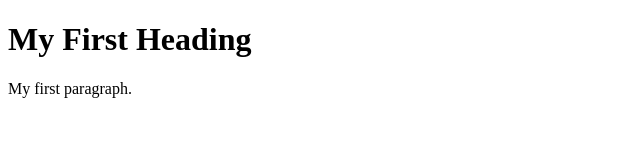
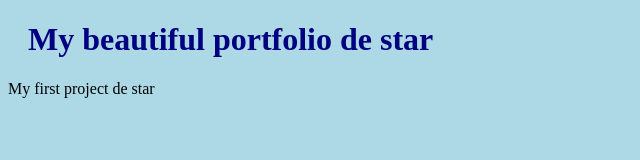
Before and after one commit to EliseMaleuvre/mysite.github.io, a plain HTML site: page index.html in a window 1280 px wide. Shown: the whole page, without its empty margins (0-640 px from the left). Drawn offline with Linux system fonts and the light colour scheme.

Commit message:
NEW: index html basics and CSS sheet  test github pages

```diff
--- a/index.html
+++ b/index.html
@@ -1,10 +1,13 @@
 <!DOCTYPE html>
 <html>
+<head>
+<link rel="stylesheet" href="style.css">
+</head>
 <body>
 
-<h1>My First Heading</h1>
+<h1>My beautiful portfolio de star</h1>
 
-<p>My first paragraph.</p>
+<p>My first project de star</p>
 
 </body>
 </html>
--- /dev/null
+++ b/style.css
@@ -0,0 +1,8 @@
+body {
+	background-color: lightblue;
+  }
+
+  h1 {
+	color: navy;
+	margin-left: 20px;
+  }
```
